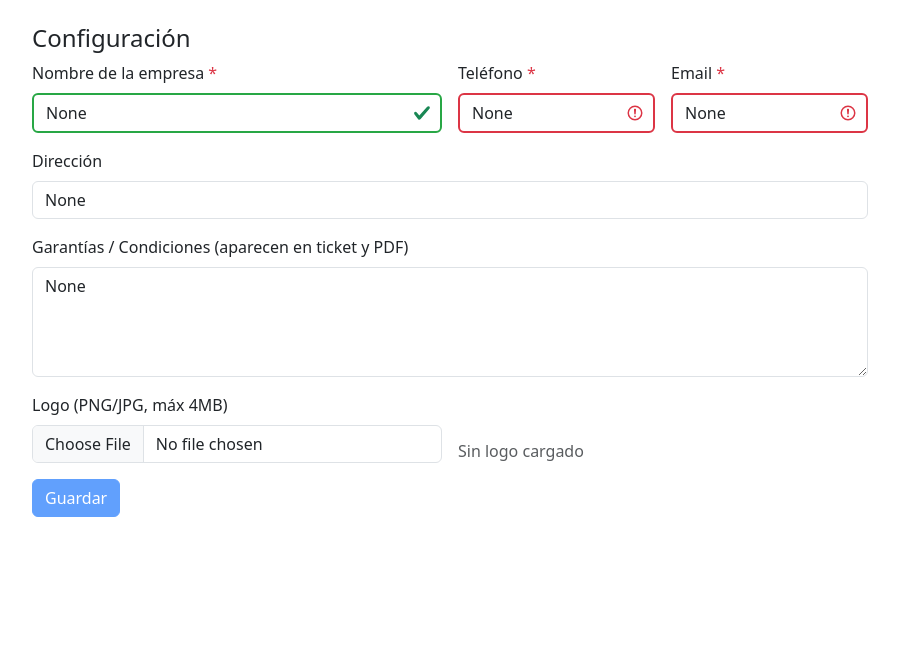
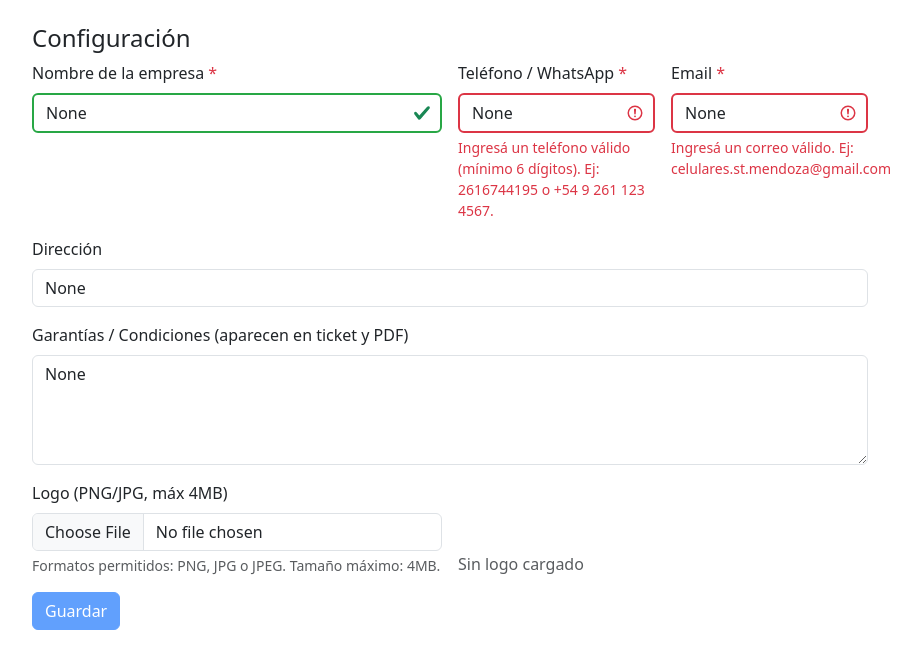
Before and after one commit to JulianGIURA/Proyecto-sat-con-flask, a Flask app: page /settings in a window 1280 px wide. Shown: the part 56-725 px from the top of the page, without its empty margins (190-1111 px from the left). Run offline with Flask 3, Linux system fonts and the light colour scheme; a user stored in the database is signed in.

Commit message:
actualizacion settings

```diff
--- a/templates/settings.html
+++ b/templates/settings.html
@@ -16,21 +16,21 @@
           value="{{ s.empresa }}"
           required
         >
+        <div id="empresaError" class="form-text text-danger d-none"></div>
       </div>
 
       <!-- Teléfono -->
       <div class="col-md-3">
-        <label class="form-label">Teléfono <span class="text-danger">*</span></label>
+        <label class="form-label">Teléfono / WhatsApp <span class="text-danger">*</span></label>
         <input
           class="form-control"
           id="telefono"
           name="telefono"
           value="{{ s.telefono }}"
           required
-          inputmode="numeric"
-          pattern="\\d+"
-          title="Solo números"
+          inputmode="tel"
         >
+        <div id="telefonoError" class="form-text text-danger d-none"></div>
       </div>
 
       <!-- Email -->
@@ -43,9 +43,8 @@
           value="{{ s.email }}"
           required
           type="email"
-          pattern="^[^\\s@]+@[^\\s@]+\\.[^\\s@]+$"
-          title="Debe ser un email válido"
         >
+        <div id="emailError" class="form-text text-danger d-none"></div>
       </div>
 
       <!-- Dirección -->
@@ -77,6 +76,9 @@
           name="logo"
           accept=".png,.jpg,.jpeg"
         >
+        <div class="form-text">
+          Formatos permitidos: PNG, JPG o JPEG. Tamaño máximo: 4MB.
+        </div>
       </div>
 
       <div class="col-md-6 d-flex align-items-end">
@@ -101,32 +103,70 @@
 
 <script>
 document.addEventListener('DOMContentLoaded', function () {
-  const form = document.getElementById('settingsForm');
-  const empresa = document.getElementById('empresa');
-  const telefono = document.getElementById('telefono');
-  const email = document.getElementById('email');
+  const form       = document.getElementById('settingsForm');
+  const empresa    = document.getElementById('empresa');
+  const telefono   = document.getElementById('telefono');
+  const email      = document.getElementById('email');
   const btnGuardar = document.getElementById('btnGuardar');
 
-  function limpiarSoloNumeros(e) {
-    const limpio = e.target.value.replace(/\\D/g, '');
-    if (e.target.value !== limpio) {
-      e.target.value = limpio;
-    }
-  }
+  const empresaError  = document.getElementById('empresaError');
+  const telefonoError = document.getElementById('telefonoError');
+  const emailError    = document.getElementById('emailError');
 
   function marcar(input, ok) {
     input.classList.remove("is-valid", "is-invalid");
+    if (input.value.trim() === "") {
+      // Sin clases si está vacío (para que no se vea rojo desde el inicio)
+      return;
+    }
     input.classList.add(ok ? "is-valid" : "is-invalid");
   }
 
   function validar() {
-    const empresaOk = empresa.value.trim().length > 0;
-    const telOk = /^\\d+$/.test(telefono.value.trim());
-    const emailOk = /^[^\\s@]+@[^\\s@]+\\.[^\\s@]+$/.test(email.value.trim());
+    const empresaVal = empresa.value.trim();
+    const telVal     = telefono.value.trim();
+    const emailVal   = email.value.trim();
 
+    // Empresa: obligatorio
+    const empresaOk = empresaVal.length > 0;
+
+    // Teléfono: permitimos espacios, +, guiones, paréntesis;
+    // condición real: al menos 6 dígitos en total
+    const soloDigitos = telVal.replace(/\D/g, '');
+    const telOk = soloDigitos.length >= 6;
+
+    // Email: patrón simple tipo texto@texto.texto
+    const emailOk = /^[^\s@]+@[^\s@]+\.[^\s@]+$/.test(emailVal);
+
+    // Marcar visualmente
     marcar(empresa, empresaOk);
     marcar(telefono, telOk);
     marcar(email, emailOk);
+
+    // Mensajes de error
+    if (!empresaOk) {
+      empresaError.textContent = "Ingresá el nombre de la empresa.";
+      empresaError.classList.remove("d-none");
+    } else {
+      empresaError.textContent = "";
+      empresaError.classList.add("d-none");
+    }
+
+    if (!telOk) {
+      telefonoError.textContent = "Ingresá un teléfono válido (mínimo 6 dígitos). Ej: 2616744195 o +54 9 261 123 4567.";
+      telefonoError.classList.remove("d-none");
+    } else {
+      telefonoError.textContent = "";
+      telefonoError.classList.add("d-none");
+    }
+
+    if (!emailOk) {
+      emailError.textContent = "Ingresá un correo válido. Ej: celulares.st.mendoza@gmail.com";
+      emailError.classList.remove("d-none");
+    } else {
+      emailError.textContent = "";
+      emailError.classList.add("d-none");
+    }
 
     const todoOk = empresaOk && telOk && emailOk;
     btnGuardar.disabled = !todoOk;
@@ -134,14 +174,17 @@ document.addEventListener('DOMContentLoaded', function () {
     return todoOk;
   }
 
-  telefono.addEventListener('input', e => { limpiarSoloNumeros(e); validar(); });
   empresa.addEventListener('input', validar);
+  telefono.addEventListener('input', validar);
   email.addEventListener('input', validar);
 
+  // Validar una vez al cargar, por si ya hay datos
   validar();
 
   form.addEventListener('submit', function (e) {
-    if (!validar()) e.preventDefault();
+    if (!validar()) {
+      e.preventDefault();
+    }
   });
 });
 </script>
```
